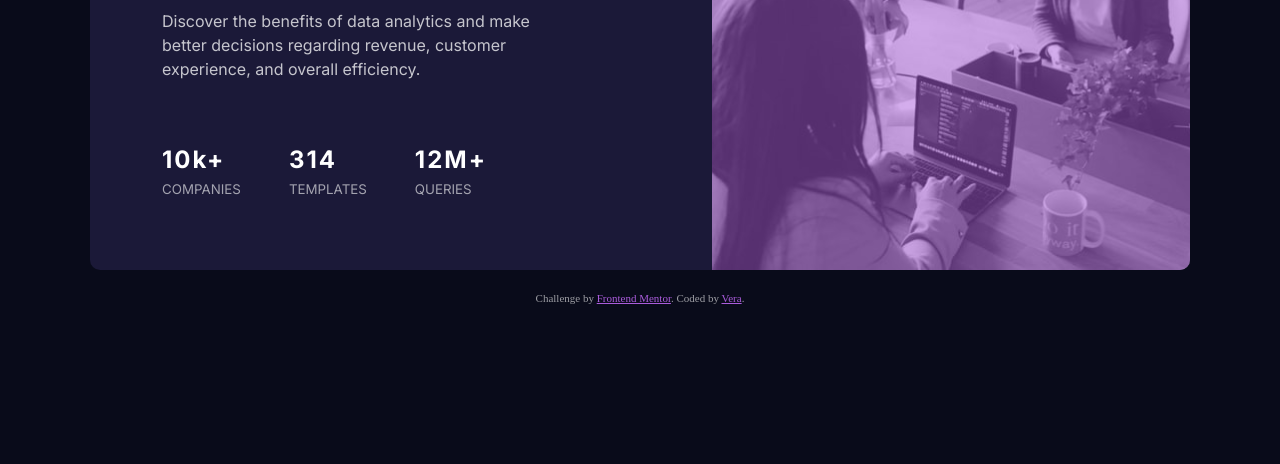
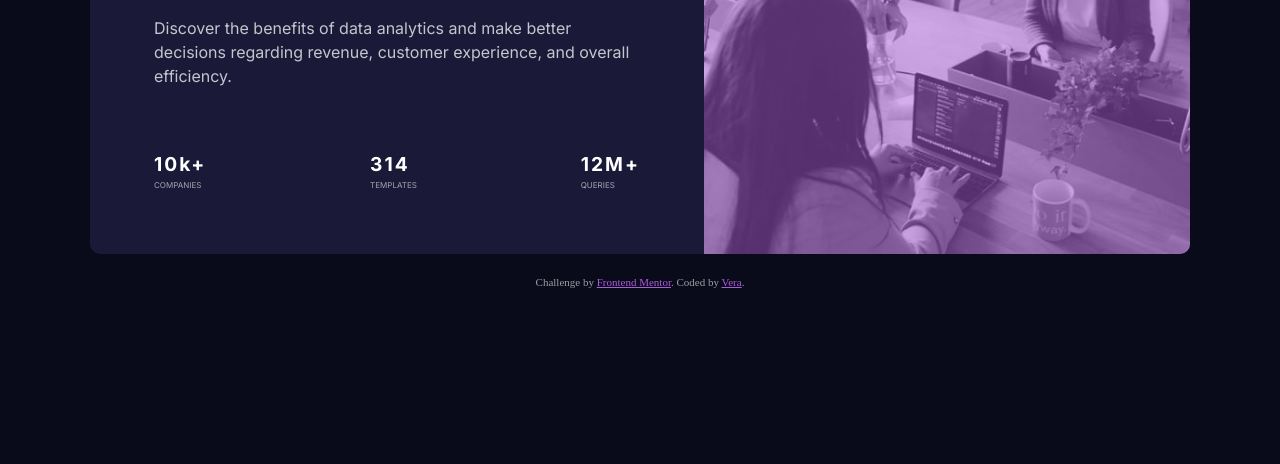
Before and after one commit to verakissyou17/Stats-preview-card-component, a plain HTML site: page index.html in a window 1280 px wide. Shown: the part 336-800 px from the top of the page. Drawn offline with Linux system fonts and the light colour scheme.

Commit message:
Change the layout

```diff
--- a/index.html
+++ b/index.html
@@ -22,15 +22,15 @@
         <div class="stats-wrapper--states">
           <div class="stats-wrapper--state-text">
             <h2>10k+</h2>
-            <small>companies</small>
+            <h3>companies</h3>
           </div>
           <div class="stats-wrapper--state-text">
             <h2>314</h2>
-            <small>templates</small>
+            <h3>templates</h3>
           </div>
           <div class="stats-wrapper--state-text">
             <h2>12M+</h2>
-            <small>queries</small>
+            <h3>queries</h3>
           </div>
         </div>
       </div>
--- a/style.css
+++ b/style.css
@@ -47,7 +47,10 @@ main {
 .stats-wrapper {
   display: flex;
   flex-direction: column;
-  padding: 4.5em;
+  align-items: center;
+  justify-content: center;
+  padding: 4em;
+  max-width: 80%;
   flex: 1;
 }
 
@@ -74,35 +77,31 @@ main {
   margin-bottom: 4em;
 }
 
-.text-stats-wrapper {
-  max-width: 80%;
-}
 
 .stats-wrapper--states {
   display: flex;
   flex-direction: row;
   align-items: center;
+  justify-content: space-between;
 }
 
 .stats-wrapper--state-text h2 {
   color: var(--main-heading-color);
   font-family: 'Inter', sans-serif;
-  font-size: 1.5rem;
+  font-size: 1.2rem;
   font-weight: 700;
   letter-spacing: 2px;
   margin-bottom: .25em;
 }
 
-.stats-wrapper--state-text small {
+.stats-wrapper--state-text h3 {
   color: var(--stat-heading-color);
   font-family: 'Inter', sans-serif;
+  font-size: .5rem;
   font-weight: 100;
   text-transform: uppercase;
 }
 
-.stats-wrapper--state-text + .stats-wrapper--state-text {
-  margin-left: 3em;
-}
 
 .image-wrapper {
   flex: 1;
@@ -151,14 +150,16 @@ main {
 
     .title {
       font-size: 1.5rem;
+      margin-bottom: .5em;
+    }
+
+    .subtitle {
+      margin-bottom: 2em;
     }
 
     .stats-wrapper {
-      padding: 1.5em;
+      padding: 2em;
       text-align: center;
-    }
-
-    .text-stats-wrapper {
       margin: 0 auto;
     }
 
```
